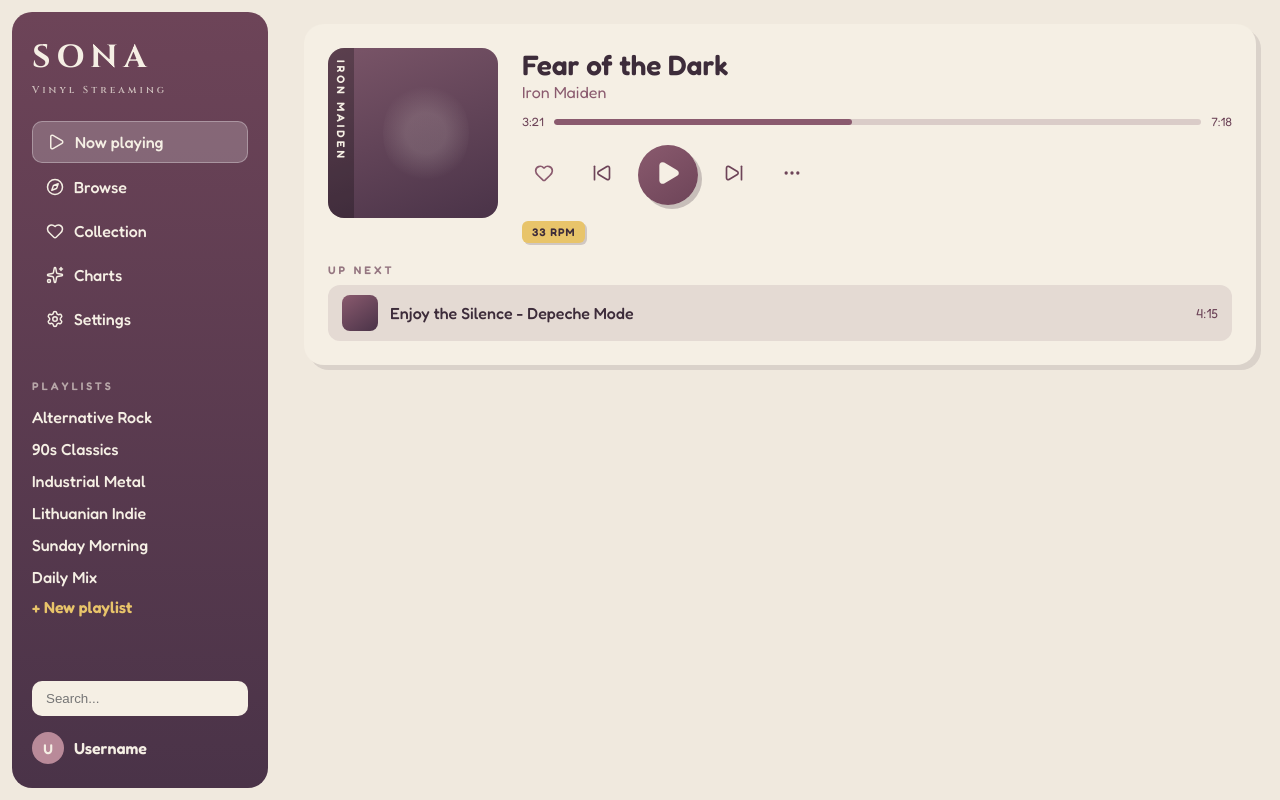
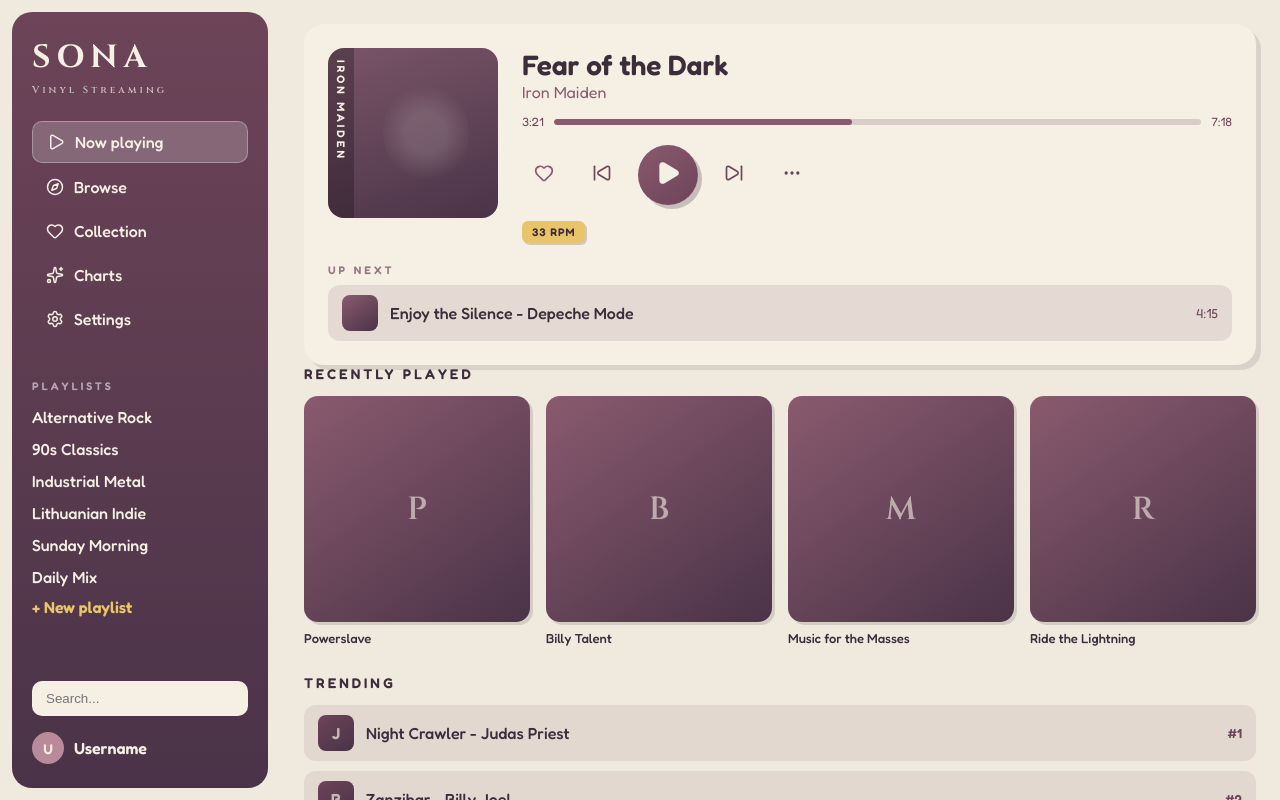
Before and after one commit to Geek-Harold/Music-Player, a React (Vite) app: page / in a window 1280 px wide. Built offline with nearby package versions, Linux system fonts and the light colour scheme.

Commit message:
Add Recently Played grid and Trending list

```diff
--- a/src/App.jsx
+++ b/src/App.jsx
@@ -1,6 +1,8 @@
 import "./App.css";
 import Sidebar from "./components/Sidebar";
 import NowPlaying from "./components/NowPlaying";
+import RecentlyPlayed from "./components/RecentlyPlayed";
+import Trending from "./components/Trending";
 
 export default function App() {
   return (
@@ -8,6 +10,8 @@
       <Sidebar />
       <main className="content">
         <NowPlaying />
+        <RecentlyPlayed />
+        <Trending />
       </main>
     </div>
   );
--- /dev/null
+++ b/src/components/RecentlyPlayed.css
@@ -0,0 +1,41 @@
+.section-heading {
+  font-size: 14px;
+  letter-spacing: 3px;
+  text-transform: uppercase;
+  color: var(--ink);
+  margin-bottom: 14px;
+}
+
+.recent-grid {
+  display: grid;
+  grid-template-columns: repeat(4, 1fr);
+  gap: 16px;
+}
+
+.recent-card {
+  cursor: pointer;
+}
+
+.recent-art {
+  aspect-ratio: 1;
+  border-radius: 14px;
+  background: linear-gradient(145deg, var(--mauve-mid), var(--plum));
+  display: flex;
+  align-items: center;
+  justify-content: center;
+  font-family: "Cinzel", serif;
+  font-size: 32px;
+  color: rgba(245, 239, 228, 0.6);
+  box-shadow: 3px 3px 0 rgba(61, 44, 58, 0.15);
+  transition: transform 0.15s;
+}
+.recent-card:hover .recent-art {
+  transform: translateY(-4px);
+}
+
+.recent-title {
+  font-size: 13px;
+  font-weight: 500;
+  margin-top: 8px;
+  color: var(--ink);
+}
--- /dev/null
+++ b/src/components/RecentlyPlayed.jsx
@@ -0,0 +1,18 @@
+import "./RecentlyPlayed.css";
+import { recentlyPlayed } from "../data/tracks";
+
+export default function RecentlyPlayed() {
+  return (
+    <section className="recent">
+      <h3 className="section-heading">Recently Played</h3>
+      <div className="recent-grid">
+        {recentlyPlayed.map((album) => (
+          <div key={album.id} className="recent-card">
+            <div className="recent-art">{album.title[0]}</div>
+            <p className="recent-title">{album.title}</p>
+          </div>
+        ))}
+      </div>
+    </section>
+  );
+}
--- /dev/null
+++ b/src/components/Trending.css
@@ -0,0 +1,49 @@
+.trending {
+  margin-top: 28px;
+}
+
+.trending-list {
+  list-style: none;
+  display: flex;
+  flex-direction: column;
+  gap: 10px;
+}
+
+.trending-row {
+  display: flex;
+  align-items: center;
+  gap: 12px;
+  background: rgba(109, 68, 88, 0.1);
+  border-radius: 12px;
+  padding: 10px 14px;
+  cursor: pointer;
+  transition: background 0.15s;
+}
+.trending-row:hover {
+  background: rgba(109, 68, 88, 0.18);
+}
+
+.trending-thumb {
+  width: 36px;
+  height: 36px;
+  border-radius: 8px;
+  background: linear-gradient(145deg, var(--mauve-dark), var(--plum));
+  color: rgba(245, 239, 228, 0.7);
+  display: flex;
+  align-items: center;
+  justify-content: center;
+  font-weight: 600;
+  flex-shrink: 0;
+}
+
+.trending-title {
+  flex: 1;
+  font-weight: 500;
+  color: var(--ink);
+}
+
+.trending-rank {
+  font-size: 13px;
+  font-weight: 600;
+  color: var(--mauve-dark);
+}
--- /dev/null
+++ b/src/components/Trending.jsx
@@ -0,0 +1,21 @@
+import "./Trending.css";
+import { trending } from "../data/tracks";
+
+export default function Trending() {
+  return (
+    <section className="trending">
+      <h3 className="section-heading">Trending</h3>
+      <ul className="trending-list">
+        {trending.map((track) => (
+          <li key={track.rank} className="trending-row">
+            <div className="trending-thumb">{track.artist[0]}</div>
+            <span className="trending-title">
+              {track.title} - {track.artist}
+            </span>
+            <span className="trending-rank">#{track.rank}</span>
+          </li>
+        ))}
+      </ul>
+    </section>
+  );
+}
--- a/src/data/tracks.js
+++ b/src/data/tracks.js
@@ -11,3 +11,17 @@
   artist: "Depeche Mode",
   duration: "4:15",
 };
+
+export const recentlyPlayed = [
+  { id: 1, title: "Powerslave", artist: "Iron Maiden" },
+  { id: 2, title: "Billy Talent", artist: "Billy Talent" },
+  { id: 3, title: "Music for the Masses", artist: "Depeche Mode" },
+  { id: 4, title: "Ride the Lightning", artist: "Metallica" },
+];
+
+export const trending = [
+  { rank: 1, title: "Night Crawler", artist: "Judas Priest" },
+  { rank: 2, title: "Zanzibar", artist: "Billy Joel" },
+  { rank: 3, title: "For Whom The Bell Tolls", artist: "Metallica" },
+  { rank: 4, title: "Enjoy the Silence", artist: "Depeche Mode" },
+];
```
